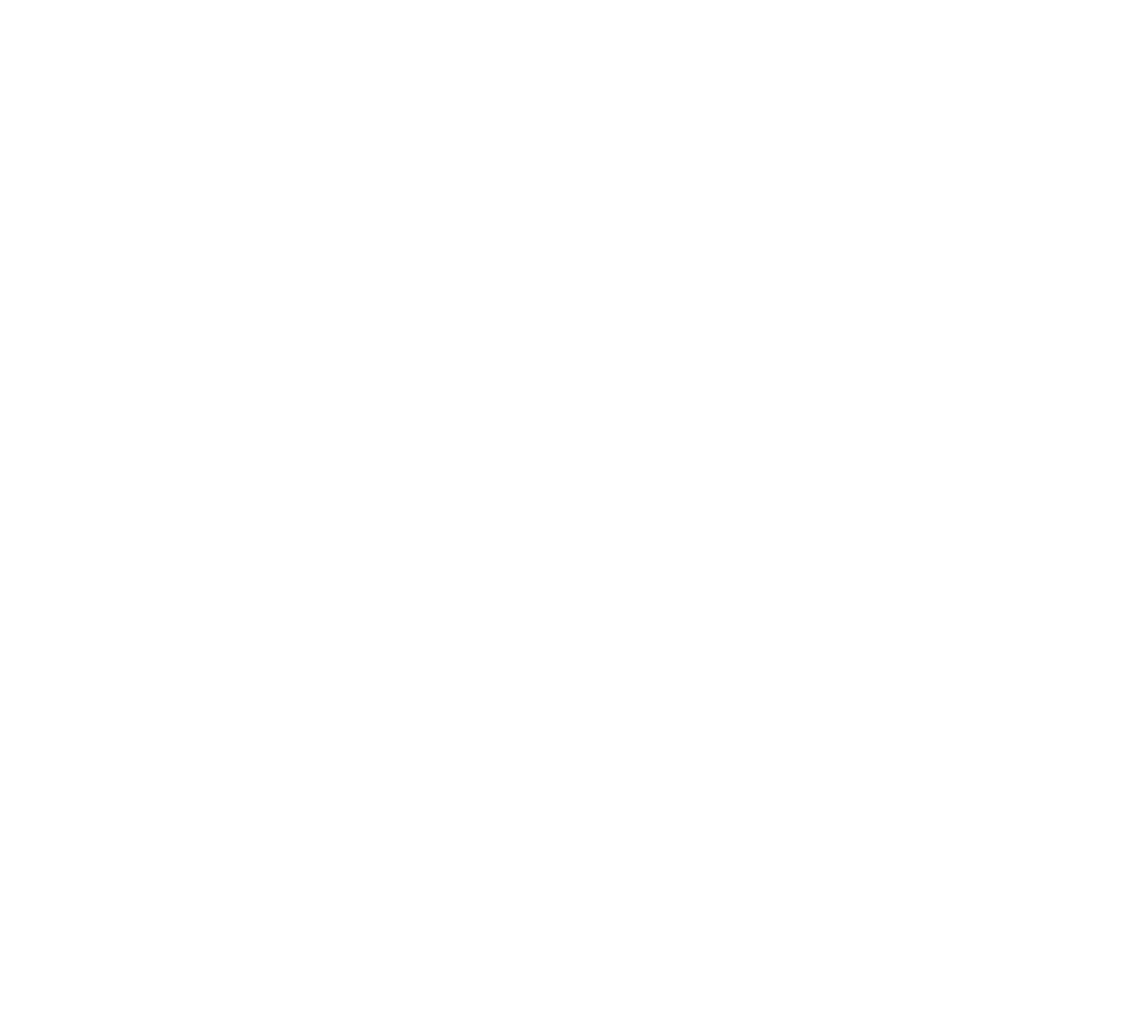
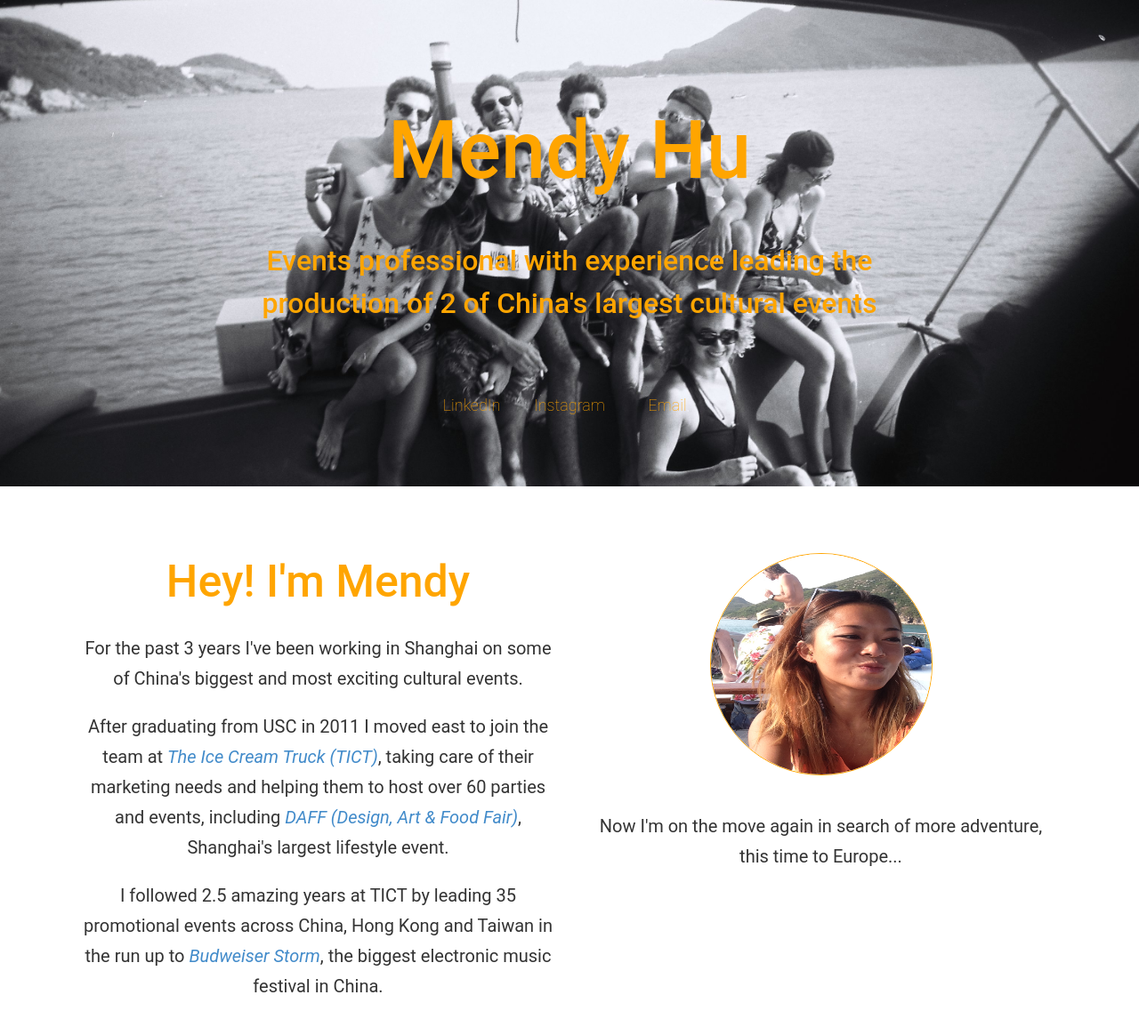
Before and after one commit to rkcrkc/mendyhu, a plain HTML site: page index.html in a window 1280 px wide. Shown: the top 1164 px of the page at 89% size. Before the commit the page ends 800 px from the top, so only its background shows below. Drawn offline with Linux system fonts and the light colour scheme.

Commit message:
Created basic page section structure

```diff
--- a/css/main.css
+++ b/css/main.css
@@ -1,5 +1,112 @@
 /*-----------------------------------------------------------------------------
-=MAIN STYLES
+=CUSTOM STYLES
+-----------------------------------------------------------------------------*/
+@import url();
+
+body {
+	font-family: "Roboto", sans-serif;
+	color: ;
+	line-height: 1.5;
+}
+
+h1 /* Landing title */{
+	font-size: 90px;
+	margin-bottom: 50px;
+}
+
+h2  /* Strapline text */{
+	font-size: 32px;
+	line-height: 1.5;
+}
+
+h3  /* Section title text */{
+	font-size: 50px;
+	margin: 5px 0 30px 0;
+	color: orange;
+}
+
+p  /* Regular content */{
+	font-size: 20px;
+	line-height: 1.7;
+	margin: 20px 0px 20px 0px;
+}
+
+#landing {
+	background: url(../images/junk.jpg);
+	background-size: cover;
+	background-position: center;
+	background-attachment: fixed;
+	padding-top: 100px;
+	width: 100%;
+	margin: 0 auto 0 auto;
+	color: orange;
+	text-align: center;
+}
+
+#strapline {
+	width: 60%;
+	margin: 0 auto 0 auto;
+}
+
+#social {
+	width: 300px;
+	height: 105px;
+	margin-left: auto;
+	margin-right: auto;
+	margin-top: 25px;
+	font-weight: 100;
+	font-size: 18px;
+	text-decoration: none;
+}
+
+#bio {
+	background: ;
+	width: 100%;
+	padding: 60px 90px 40px 90px;
+	text-align: center;
+}
+
+.profilepic {
+	width: 250px;
+	height: 250px;
+	border-radius: 50%;
+	border: 1px solid orange;
+	margin-bottom: 20px;
+}
+
+#bio .col-xs-6 {
+	padding: 15px;
+}
+
+#portfolio {
+	background: skyblue;
+	width: 100%;
+	height: 600px;
+	padding: 25px 75px 25px 75px;
+}
+
+#skills {
+	background: pink;
+	width: 100%;
+	padding: 25px 75px 25px 75px;
+}
+
+#contact {
+	background: #56A454;
+	width: 100%;
+	height: 400px;
+	padding: 25px 75px 25px 75px;
+	text-align: center;
+}
+
+footer {
+	background: silver;
+	width: 100%;
+	padding: 10px;
+}
+
+/*-----------------------------------------------------------------------------
+=BASE STYLES
 -----------------------------------------------------------------------------*/
 
 .banner img {
@@ -31,8 +138,3 @@
 .companies img {
 	margin: 50px 0;
 }
-
-footer {
-	background: url('../images/grey-texture.jpg');
-	padding: 40px;
-}
--- a/index.html
+++ b/index.html
@@ -0,0 +1,114 @@
+<!DOCTYPE html>
+<html lang="en">
+  <head>
+    <meta charset="utf-8">
+    <meta http-equiv="X-UA-Compatible" content="IE=edge">
+    <meta name="viewport" content="width=device-width, initial-scale=1">
+    <meta name="description" content="">
+    <meta name="author" content="Ryan Crocombe">
+    <title>Mendy Hu</title>
+
+    <link href="font-awesome/css/font-awesome.min.css" rel="stylesheet">
+
+    <!-- Bootstrap -->
+    <link href="css/bootstrap.css" rel="stylesheet">
+    <link href="css/main.css" rel="stylesheet">
+
+    <!-- HTML5 Shim and Respond.js IE8 support of HTML5 elements and media queries -->
+    <!-- WARNING: Respond.js doesn't work if you view the page via file:// -->
+    <!--[if lt IE 9]>
+      <script src="https://oss.maxcdn.com/libs/html5shiv/3.7.0/html5shiv.js"></script>
+      <script src="https://oss.maxcdn.com/libs/respond.js/1.4.2/respond.min.js"></script>
+    <![endif]-->
+  </head>
+
+  <body>
+    <!-- <div class="container"> -->
+      <!-- LANDING SCREEN -->
+      <div id="landing">
+        <h1>Mendy Hu</h1>
+        <div id="strapline">
+          <h2>Events professional with experience leading the production of 2 of China's largest cultural events</h2>
+        </div>
+
+        <br>
+        <br>
+
+        <div id="social">
+          <div class="row">
+            <div class="col-xs-4">LinkedIn</div>
+            <div class="col-xs-4">Instagram</div>
+            <div class="col-xs-4">Email</div>
+          </div>
+        </div>
+
+        <!-- Insert Background image -->
+
+      </div>
+      <!-- /LANDING SCREEN -->
+
+      <!-- BIO -->
+      <div id="bio">
+        <div class="row">
+          <div class="col-xs-6">
+            <h3>Hey! I'm Mendy</h3>
+            <p>For the past 3 years I've been working in Shanghai on some of China's biggest and most exciting cultural events.</p>
+            <p>After graduating from USC in 2011 I moved east to join the team at <a href="http://www.tictcreative.com" target="_blank"><i>The Ice Cream Truck (TICT)</i></a>, taking care of their marketing needs and helping them to host over 60 parties and events, including <a href="http://www.tictcreative.com/daff" target="_blank"><i>DAFF (Design, Art & Food Fair)</i></a>, Shanghai's largest lifestyle event.</p>
+            <p>I followed 2.5 amazing years at TICT by leading 35 promotional events across China, Hong Kong and Taiwan in the run up to <a href="http://www.a2storm.cn/" target="_blank"><i>Budweiser Storm</i></a>, the biggest electronic music festival in China.</p>
+          </div>
+          <div class="col-xs-6">
+            <img class="profilepic" src="images/mendy1.JPG" alt="Mendy Hu">
+            <p>Now I'm on the move again in search of more adventure, this time to Europe...</p>
+          </div>
+        </div>
+      </div>
+      <!-- /BIO -->
+
+      <!-- PORTFOLIO -->
+      <div id="portfolio">
+        <h3>Portfolio</h3>
+
+        <p>FULL SCREEN PICS OF EVENTS</p>
+
+      </div>
+      <!-- /PORTFOLIO -->
+
+      <!-- SKILLS & EXPERTISE -->
+      <div id="skills">
+        <h3>Skills & Expertise</h3>
+        <ul>
+          <p>Events management</p>
+          <p>Marketing</p>
+          <p>Promotion</p>
+          <p>Network</p>
+          <p>Business Development</p>
+          <p>Project Management</p>
+          <p>Media & Communications</p>
+          <p>Sponsorship</p>
+        </ul>
+
+      </div>
+      <!-- /SKILLS & EXPERTISE -->
+
+      <!-- CONTACT -->
+      <div id="contact">
+        <h3>Contact Me</h3>
+        <p>If you want to get in touch please don't hesitate to drop me an email or contact me on LinkedIn...</p>
+        <p>Thanks, Mendy</p>
+
+      </div>
+      <!-- /CONTACT -->
+
+      <!-- FOOTER -->
+      <footer>
+
+        <p>
+          Back to Top
+        </p>
+
+      </footer>
+      <!-- /FOOTER -->
+
+    <!-- </div> -->
+  </body>
+</html>
```
Also changed, not shown: images/junk.jpg (added), images/mendy1.JPG (added), 3 other files.
